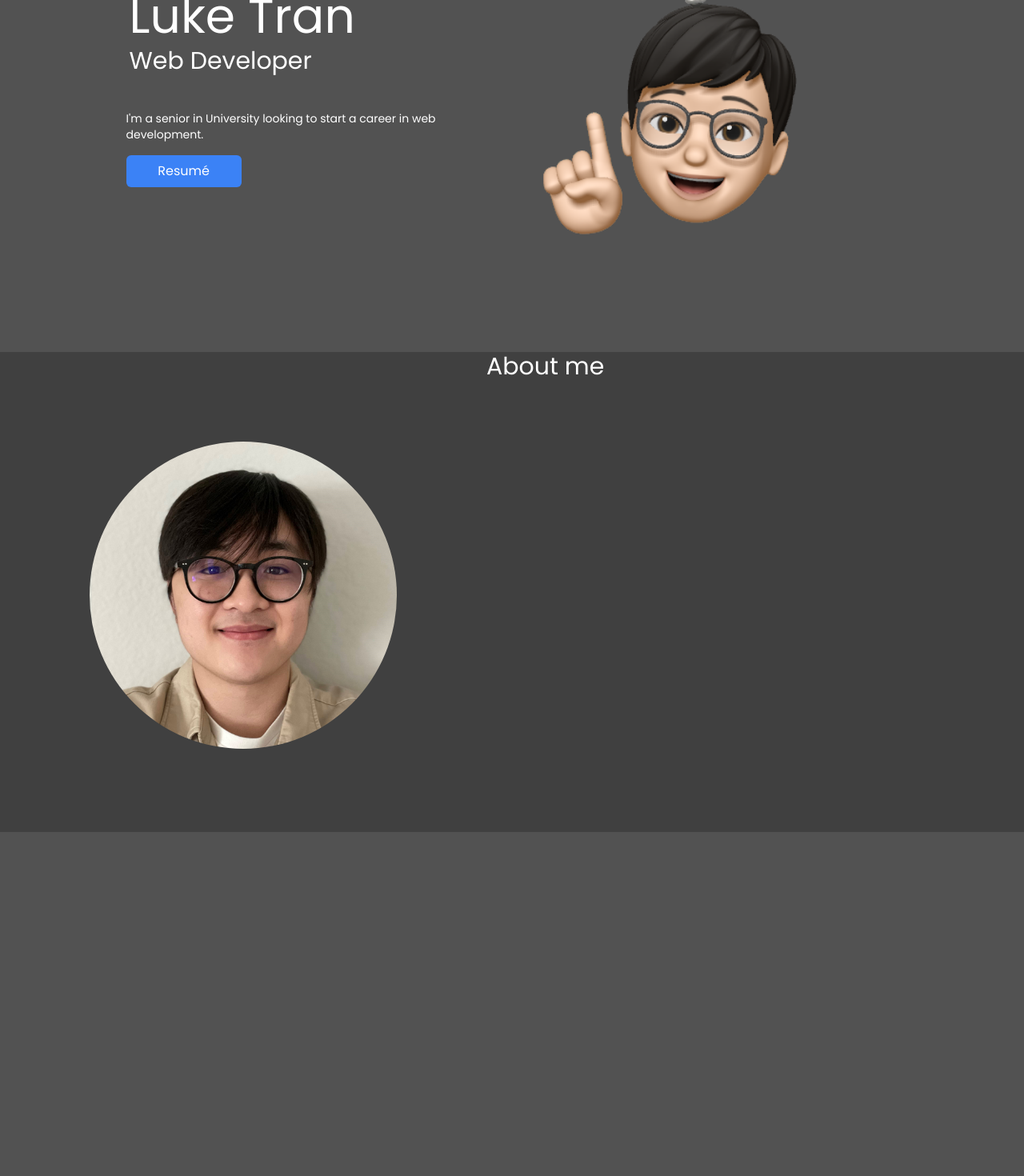
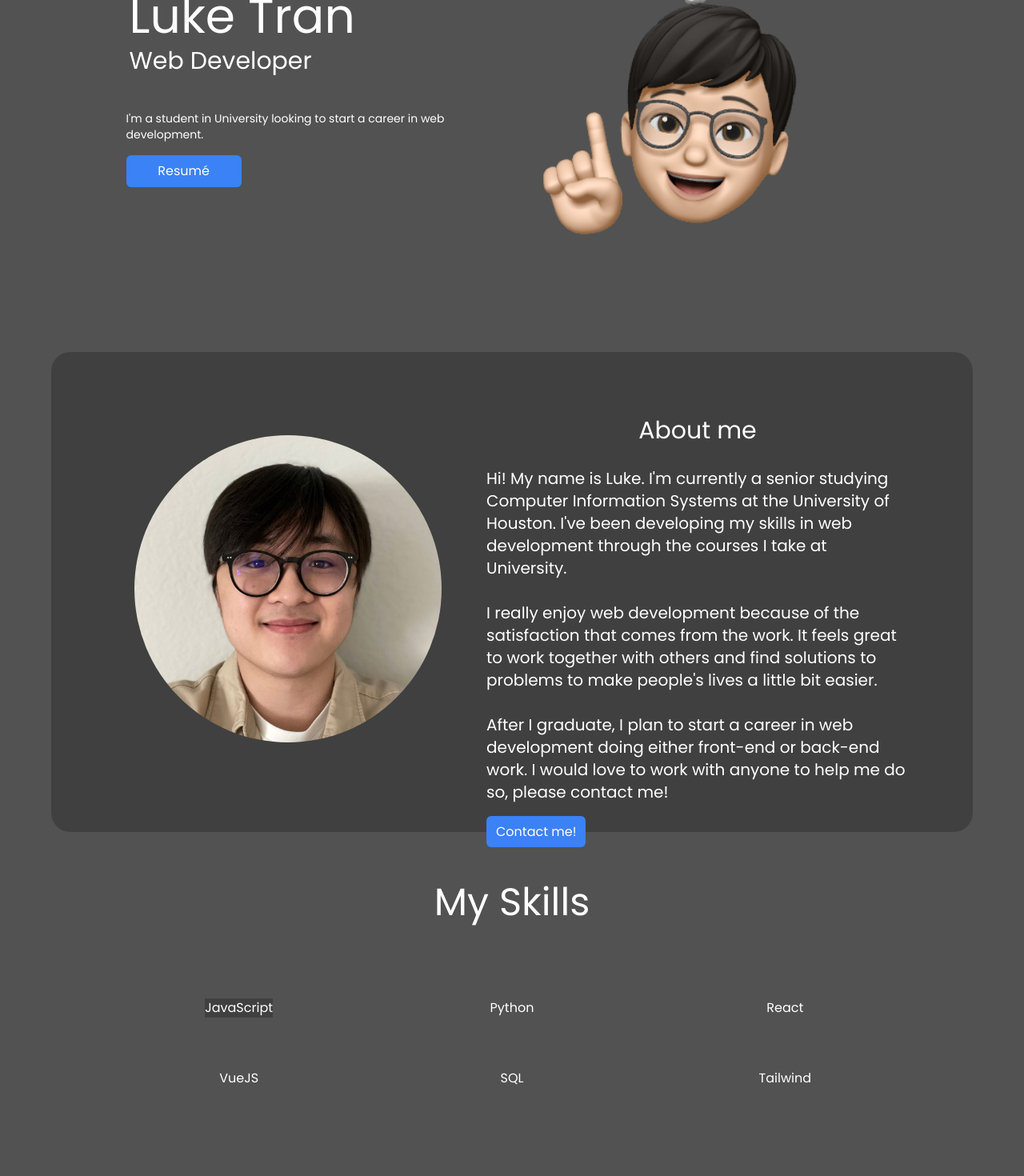
Before and after one commit to luket8032/luke-portfolio, a React (Create React App) app: page / in a window 1280 px wide. Shown: the part 240-1710 px from the top of the page at 80% size. Before the commit the page ends 1288 px from the top, so only its background shows below. Built offline with nearby package versions, Linux system fonts and the light colour scheme.

Commit message:
Finished About section and started others

```diff
--- a/public/index.html
+++ b/public/index.html
@@ -2,7 +2,7 @@
 <html lang="en">
   <head>
     <meta charset="utf-8" />
-    <link rel="icon" href="%PUBLIC_URL%/favicon.ico" />
+    <link rel="icon" href="%PUBLIC_URL%/portfolio_icon.ico" />
     <meta name="viewport" content="width=device-width, initial-scale=1" />
     <meta name="theme-color" content="#000000" />
     <meta
@@ -28,7 +28,7 @@
     <link rel="preconnect" href="https://fonts.gstatic.com" crossorigin>
     <link href="https://fonts.googleapis.com/css2?family=Poppins:ital,wght@0,100;0,200;0,300;0,400;0,500;0,600;0,700;0,800;0,900;1,100;1,200;1,300;1,400;1,500;1,600;1,700;1,800;1,900&display=swap" rel="stylesheet">
 
-    <title>Luke Tran Website</title>
+    <title>Luke Tran's Portfolio</title>
   </head>
   <body>
     <noscript>You need to enable JavaScript to run this app.</noscript>
--- a/src/App.js
+++ b/src/App.js
@@ -2,6 +2,9 @@ import React from 'react'
 import Navbar from './components/Navbar';
 import Hero from './components/Home';
 import About from './components/About';
+import Skills from './components/Skills';
+import Contact from './components/Contact';
+import Projects from './components/Projects';
 
 function App() {
   return (
@@ -11,6 +14,9 @@ function App() {
       </div>
       <Hero/>
       <About/>
+      <Skills/>
+      <Projects/>
+      <Contact/>
     </div>
   );
 }
--- a/src/components/About.jsx
+++ b/src/components/About.jsx
@@ -3,10 +3,18 @@ import realpfp from '../assets/Luke_Profile.jpg'
 
 const about = () => {
   return (
-    <div className='h-[600px] bg-neutral-700'>
-        <div className='flex justify-left'>
-            <img className='w-96 h-96 rounded-full m-28' src={realpfp} alt='realpfp'></img>
-            <h1 className='font-poppins text-white text-3xl h-16'>About me</h1>
+    <div className='h-[600px] mx-[5%] p-16 bg-neutral-700 rounded-3xl' id='about'>
+        <div className='flex'>
+            <img className='w-96 h-96 rounded-full m-10' src={realpfp} alt='realpfp'></img>
+            <div className='font-poppins text-white p-4' id='about text'>
+              <h1 className='text-3xl h-16 text-center h-12'>About me</h1>
+              <p className='text-xl mb-6'> Hi! My name is Luke. I'm currently a senior studying Computer Information Systems at the University of Houston.
+              I've been developing my skills in web development through the courses I take at University. <br></br> <br></br>
+              I really enjoy web development because of the satisfaction that comes from the work. It feels great to work together with others and find
+              solutions to problems to make people's lives a little bit easier. <br></br> <br></br>
+              After I graduate, I plan to start a career in web development doing either front-end or back-end work. I would love to work with anyone to help me do so, please contact me! </p>
+              <a href='#contact' className='font-poppins text-white bg-blue-500 rounded-md py-2 px-3  '> Contact me!</a>
+            </div>
         </div>
     </div>
   )
--- /dev/null
+++ b/src/components/Contact.jsx
@@ -0,0 +1,9 @@
+import React from 'react'
+
+const Contact = () => {
+  return (
+    <div className='font-poppins text-white h-[600px]' id='contact'></div>
+  )
+}
+
+export default Contact
--- a/src/components/Home.jsx
+++ b/src/components/Home.jsx
@@ -8,7 +8,7 @@ const Hero = () => {
             <h1 className='text-xl p-1'>Hi, my name is</h1>
             <h1 className='text-6xl p-1'>Luke Tran</h1>
             <h1 className='text-3xl p-1'>Web Developer</h1>
-            <p className='text-sm mt-10'>I'm a senior in University looking to start a career in web development.</p>
+            <p className='text-sm mt-10'>I'm a student in University looking to start a career in web development.</p>
             <button className='my-4 h-10 w-36 bg-blue-500 rounded-md'>Resumé</button>
         </div>
         <img class='float-right mr-[5%] h-[500px] w-[500px]' src={pfp} alt='profile pic'></img>
--- a/src/components/Navbar.jsx
+++ b/src/components/Navbar.jsx
@@ -5,7 +5,7 @@ const Navbar = () => {
     <div className='fixed top-0 w-screen font-poppins bg-neutral-700 flex justify-left h-20 py-4 px-24 items-end text-white'>
         <h1 className='w-full font-medium text-5xl h-12'> Luke Tran </h1>
         <ul className='flex justify-between text-center text-xl font-light'>
-            <li className='p-4 w-fit h-12 pt-5'>About</li>
+            <li className='p-4 w-fit h-12 pt-5'><a href='#about'>About</a></li>
             <li className='p-4 w-fit h-12 pt-5'>Skills</li>
             <li className='p-4 w-fit h-12 pt-5'>Projects</li>
             <li className='p-4 w-fit h-12 pt-5'>Contact</li>
--- /dev/null
+++ b/src/components/Projects.jsx
@@ -0,0 +1,11 @@
+import React from 'react'
+
+const Projects = () => {
+  return (
+    <div className='font-poppins text-white h-[600px] mx-[5%] p-16 bg-neutral-700 rounded-3xl' id='projects'>
+
+    </div>
+  )
+}
+
+export default Projects
--- /dev/null
+++ b/src/components/Skills.jsx
@@ -0,0 +1,20 @@
+import React from 'react'
+
+
+const Skills = () => {
+  return (
+    <div className='font-poppins text-white h-[600px]' id='skills'>
+        <h1 className='text-5xl text-center my-[5%]'> My Skills </h1>
+        <div className='grid grid-rows-2 grid-cols-3 mx-[10%] gap-16 justify-items-center p-8' id='skills grid'>
+            <div className='bg-neutral-700'>JavaScript</div>
+            <div>Python</div>
+            <div>React</div>
+            <div>VueJS</div>
+            <div>SQL</div>
+            <div>Tailwind</div>
+        </div>
+    </div>
+  )
+}
+
+export default Skills
```
Also changed, not shown: public/manifest.json, 2 other files (tests, documents, lock files or other folders).
